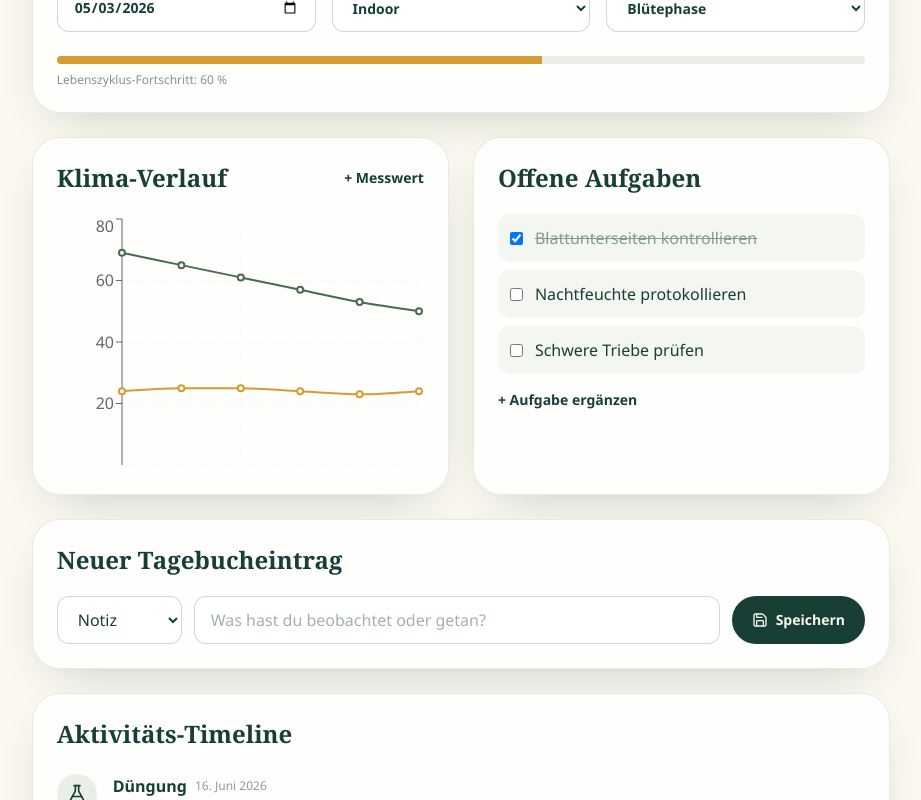
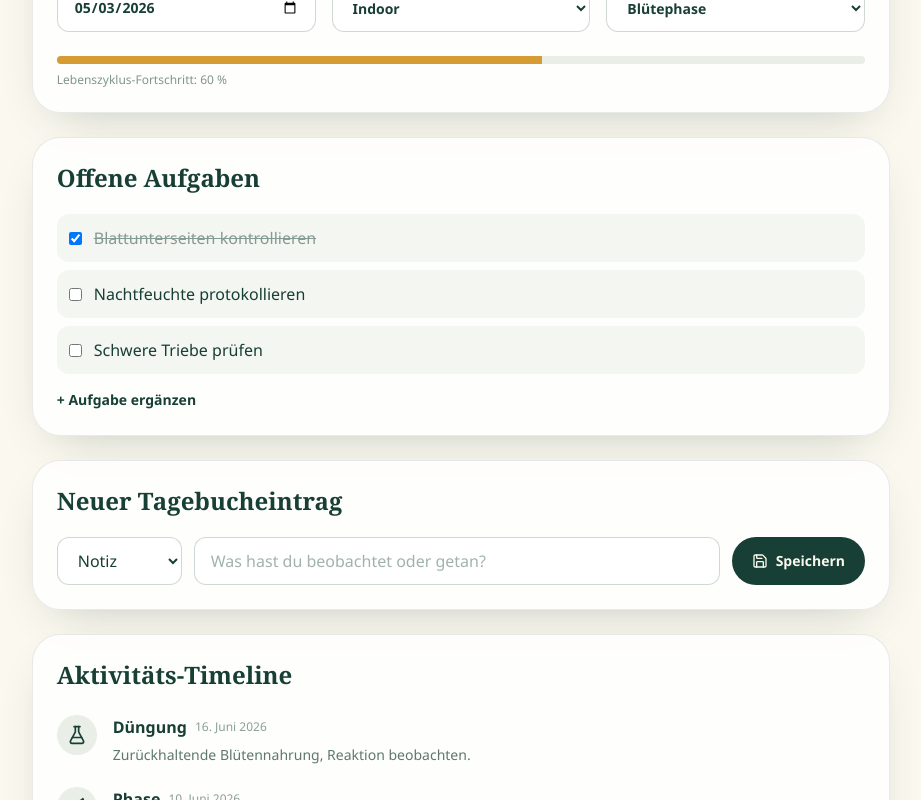
Before and after one commit to stefan-tiedtke/grownavi, a Next.js app: page /mein-grow in a window 1280 px wide. Shown: the part 920-1720 px from the top of the page, without its empty margins (358-1279 px from the left). Built offline with nearby package versions, Linux system fonts and the light colour scheme.

Commit message:
Remove KLIMA-VERLAUF aus Grow-Tagebuch

```diff
--- a/components/grow-journal.tsx
+++ b/components/grow-journal.tsx
@@ -11,15 +11,6 @@ import {
   Upload,
   Droplets,
 } from "lucide-react";
-import {
-  Line,
-  LineChart,
-  ResponsiveContainer,
-  Tooltip,
-  XAxis,
-  YAxis,
-  CartesianGrid,
-} from "recharts";
 import {
   exportProjects,
   GrowProject,
@@ -89,18 +80,6 @@ export function GrowJournal() {
     setEntry("");
     setError("");
   };
-  const addClimate = () =>
-    active &&
-    update({
-      climate: [
-        ...active.climate,
-        {
-          date: new Date().toISOString().slice(0, 10),
-          temperature: 24,
-          humidity: 55,
-        },
-      ],
-    });
   const download = () => {
     const blob = new Blob([exportProjects(projects)], {
       type: "application/json",
@@ -332,48 +311,7 @@ export function GrowJournal() {
                 Lebenszyklus-Fortschritt: {(active.phase + 1) * 10} %
               </p>
             </div>
-            <div className="grid gap-6 xl:grid-cols-2">
-              <div className="card p-6">
-                <div className="flex justify-between">
-                  <h2 className="font-serif text-2xl font-bold">
-                    Klima-Verlauf
-                  </h2>
-                  <button onClick={addClimate} className="text-sm font-bold">
-                    + Messwert
-                  </button>
-                </div>
-                {active.climate.length ? (
-                  <div className="mt-5 h-64">
-                    <ResponsiveContainer width="100%" height="100%">
-                      <LineChart data={active.climate}>
-                        <CartesianGrid strokeDasharray="3 3" opacity={0.2} />
-                        <XAxis dataKey="date" hide />
-                        <YAxis />
-                        <Tooltip />
-                        <Line
-                          type="monotone"
-                          dataKey="temperature"
-                          name="Temperatur °C"
-                          stroke="#d69b32"
-                          strokeWidth={2}
-                        />
-                        <Line
-                          type="monotone"
-                          dataKey="humidity"
-                          name="Luftfeuchte %"
-                          stroke="#476b52"
-                          strokeWidth={2}
-                        />
-                      </LineChart>
-                    </ResponsiveContainer>
-                  </div>
-                ) : (
-                  <p className="mt-8 text-sm text-forest/55">
-                    Noch keine Klimaeinträge. Füge einen Messwert hinzu.
-                  </p>
-                )}
-              </div>
-              <div className="card p-6">
+            <div className="card p-6">
                 <h2 className="font-serif text-2xl font-bold">
                   Offene Aufgaben
                 </h2>
@@ -413,7 +351,6 @@ export function GrowJournal() {
                 >
                   + Aufgabe ergänzen
                 </button>
-              </div>
             </div>
             <div className="card p-6">
               <h2 className="font-serif text-2xl font-bold">
```
Also changed, not shown: 1 other file (tests, documents, lock files or other folders).
